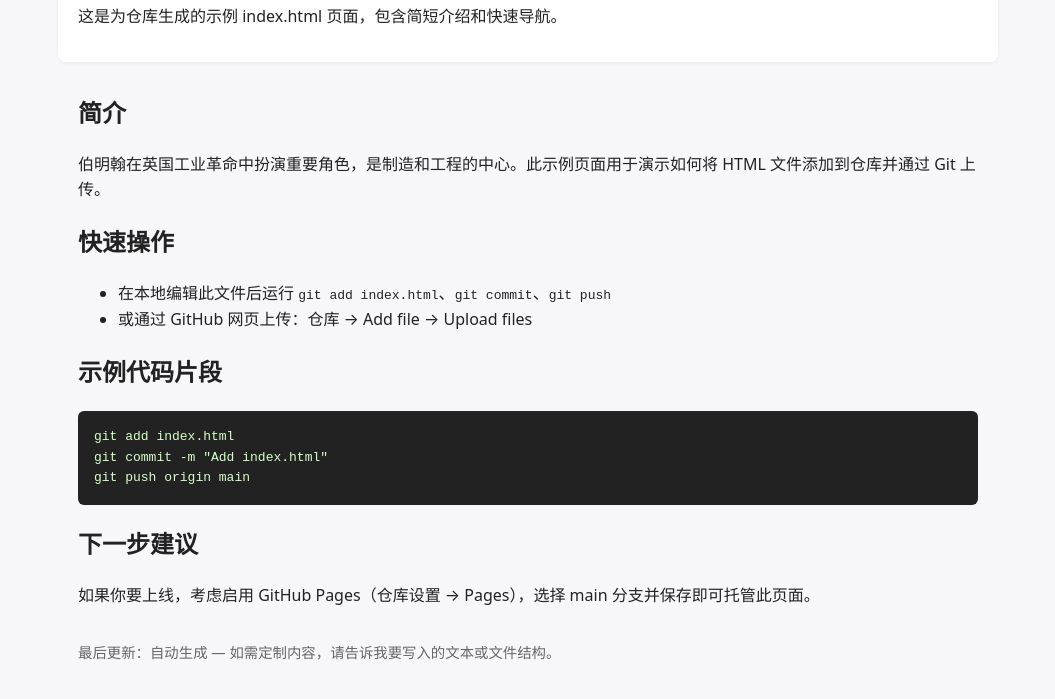
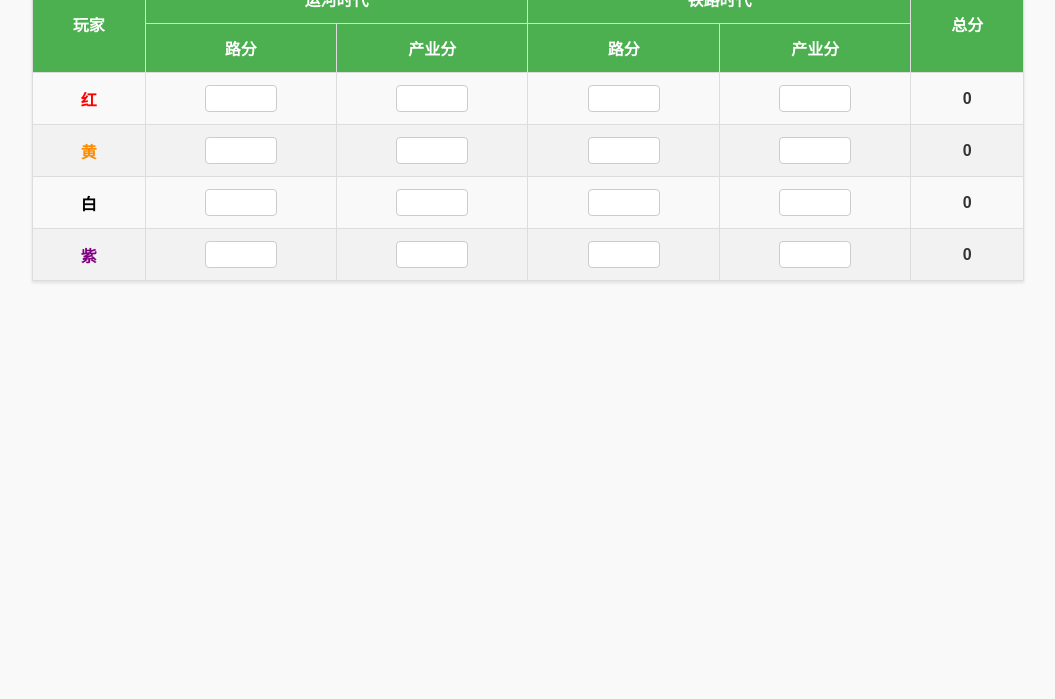
Before and after one commit to xpxtbdhs6t-ship-it/industrial-revolution-birmingham, a plain HTML site: page index.html in a window 1280 px wide. Shown: the part 101-800 px from the top of the page, without its empty margins (112-1167 px from the left). Drawn offline with Linux system fonts and the light colour scheme.

Commit message:
Replace index.html with scoring table per user

```diff
--- a/index.html
+++ b/index.html
@@ -1,53 +1,149 @@
-<!doctype html>
+<!DOCTYPE html>
 <html lang="zh-CN">
 <head>
-  <meta charset="utf-8">
-  <meta name="viewport" content="width=device-width,initial-scale=1">
-  <title>工业革命 — 伯明翰</title>
+  <meta charset="UTF-8"> <!-- 设置文档字符编码为UTF-8 -->
+  <meta name="viewport" content="width=device-width, initial-scale=1.0"> <!-- 设置视口，使页面适应不同设备 -->
+  <title>工业革命伯明翰得分表</title> <!-- 设置网页标题 -->
   <style>
-    body{font-family:system-ui,-apple-system,Segoe UI,Roboto,"Helvetica Neue",Arial;line-height:1.6;margin:0;padding:2rem;background:#f7f7f9;color:#222}
-    header{max-width:900px;margin:0 auto 2rem;padding:1rem 1.25rem;background:#fff;border-radius:8px;box-shadow:0 1px 4px rgba(0,0,0,.05)}
-    h1{margin:0 0 .25rem;font-size:1.6rem}
-    .content{max-width:900px;margin:0 auto;padding:0 1.25rem}
-    pre{background:#222;color:#d7ffca;padding:1rem;border-radius:6px;overflow:auto}
-    footer{max-width:900px;margin:2rem auto 0;color:#666;font-size:.9rem}
+    body {
+      font-family: Arial, sans-serif; /* 设置全局字体 */
+      margin: 20px; /* 设置页面外边距 */
+      background-color: #f9f9f9; /* 设置背景颜色 */
+    }
+    h2 {
+      text-align: center; /* 居中对齐标题 */
+      color: #333; /* 设置标题颜色 */
+    }
+    table {
+      width: 80%; /* 设置表格宽度 */
+      border-collapse: collapse; /* 合并表格边框 */
+      margin: 20px auto; /* 设置表格上下外边距和水平居中 */
+      box-shadow: 0 2px 3px rgba(0,0,0,0.1); /* 添加阴影效果 */
+    }
+    th, td {
+      border: 1px solid #ddd; /* 设置单元格边框 */
+      padding: 12px; /* 设置单元格内边距 */
+      text-align: center; /* 文本居中对齐 */
+    }
+    th {
+      background-color: #4CAF50; /* 设置表头背景颜色 */
+      color: white; /* 设置表头文字颜色 */
+    }
+    tr:nth-child(even) {
+      background-color: #f2f2f2; /* 设置偶数行背景颜色 */
+    }
+    .player-name {
+      font-weight: bold; /* 设置玩家名字加粗 */
+    }
+    .red {
+      color: red; /* 设置红色玩家的文字颜色 */
+    }
+    .yellow {
+      color: darkorange; /* 设置黄色玩家的文字颜色 */
+    }
+    .white {
+      color: black; /* 设置白色玩家的文字颜色 */
+    }
+    .purple {
+      color: purple; /* 设置紫色玩家的文字颜色 */
+    }
+    input[type="number"] {
+      width: 60px; /* 设置数字输入框宽度 */
+      text-align: center; /* 文本居中对齐 */
+      padding: 5px; /* 设置内边距 */
+      border: 1px solid #ccc; /* 设置边框 */
+      border-radius: 4px; /* 设置圆角 */
+    }
+    input[type="number"]:focus {
+      border-color: #4CAF50; /* 输入框聚焦时改变边框颜色 */
+      outline: none; /* 移除默认聚焦轮廓 */
+    }
+    .total-score {
+      font-weight: bold; /* 设置总分文字加粗 */
+      color: #333; /* 设置总分文字颜色 */
+    }
   </style>
 </head>
 <body>
-  <header>
-    <h1>工业革命 — 伯明翰（示例网页）</h1>
-    <p>这是为仓库生成的示例 index.html 页面，包含简短介绍和快速导航。</p>
-  </header>
 
-  <main class="content">
-    <section>
-      <h2>简介</h2>
-      <p>伯明翰在英国工业革命中扮演重要角色，是制造和工程的中心。此示例页面用于演示如何将 HTML 文件添加到仓库并通过 Git 上传。</p>
-    </section>
+<h2>工业革命伯明翰得分表 - 伯明翰</h2> <!-- 页面主标题 -->
 
-    <section>
-      <h2>快速操作</h2>
-      <ul>
-        <li>在本地编辑此文件后运行 <code>git add index.html</code>、<code>git commit</code>、<code>git push</code></li>
-        <li>或通过 GitHub 网页上传：仓库 → Add file → Upload files</li>
-      </ul>
-    </section>
+<table id="scoreTable"> <!-- 定义表格ID以便脚本操作 -->
+  <thead>
+    <tr>
+      <th rowspan="2">玩家</th> <!-- 表头：玩家 -->
+      <th colspan="2">运河时代</th> <!-- 表头：运河时代 -->
+      <th colspan="2">铁路时代</th> <!-- 表头：铁路时代 -->
+      <th rowspan="2">总分</th> <!-- 表头：总分 -->
+    </tr>
+    <tr>
+      <th>路分</th> <!-- 表头：路分 -->
+      <th>产业分</th> <!-- 表头：产业分 -->
+      <th>路分</th> <!-- 表头：路分 -->
+      <th>产业分</th> <!-- 表头：产业分 -->
+    </tr>
+  </thead>
+  <tbody>
+    <tr class="red">
+      <td class="player-name red">红</td> <!-- 红色玩家名字 -->
+      <td><input type="number" oninput="updateTotalScore(this)"></td> <!-- 运河时代路分输入框 -->
+      <td><input type="number" oninput="updateTotalScore(this)"></td> <!-- 运河时代产业分输入框 -->
+      <td><input type="number" oninput="updateTotalScore(this)"></td> <!-- 铁路时代路分输入框 -->
+      <td><input type="number" oninput="updateTotalScore(this)"></td> <!-- 铁路时代产业分输入框 -->
+      <td class="total-score">0</td> <!-- 总分显示单元格 -->
+    </tr>
+    <tr class="yellow">
+      <td class="player-name yellow">黄</td> <!-- 黄色玩家名字 -->
+      <td><input type="number" oninput="updateTotalScore(this)"></td> <!-- 运河时代路分输入框 -->
+      <td><input type="number" oninput="updateTotalScore(this)"></td> <!-- 运河时代产业分输入框 -->
+      <td><input type="number" oninput="updateTotalScore(this)"></td> <!-- 铁路时代路分输入框 -->
+      <td><input type="number" oninput="updateTotalScore(this)"></td> <!-- 铁路时代产业分输入框 -->
+      <td class="total-score">0</td> <!-- 总分显示单元格 -->
+    </tr>
+    <tr class="white">
+      <td class="player-name white">白</td> <!-- 白色玩家名字 -->
+      <td><input type="number" oninput="updateTotalScore(this)"></td> <!-- 运河时代路分输入框 -->
+      <td><input type="number" oninput="updateTotalScore(this)"></td> <!-- 运河时代产业分输入框 -->
+      <td><input type="number" oninput="updateTotalScore(this)"></td> <!-- 铁路时代路分输入框 -->
+      <td><input type="number" oninput="updateTotalScore(this)"></td> <!-- 铁路时代产业分输入框 -->
+      <td class="total-score">0</td> <!-- 总分显示单元格 -->
+    </tr>
+    <tr class="purple">
+      <td class="player-name purple">紫</td> <!-- 紫色玩家名字 -->
+      <td><input type="number" oninput="updateTotalScore(this)"></td> <!-- 运河时代路分输入框 -->
+      <td><input type="number" oninput="updateTotalScore(this)"></td> <!-- 运河时代产业分输入框 -->
+      <td><input type="number" oninput="updateTotalScore(this)"></td> <!-- 铁路时代路分输入框 -->
+      <td><input type="number" oninput="updateTotalScore(this)"></td> <!-- 铁路时代产业分输入框 -->
+      <td class="total-score">0</td> <!-- 总分显示单元格 -->
+    </tr>
+  </tbody>
+</table>
 
-    <section>
-      <h2>示例代码片段</h2>
-      <pre><code>git add index.html
-git commit -m "Add index.html"
-git push origin main</code></pre>
-    </section>
+<script>
+  function updateTotalScore(inputElement) { // 定义更新总分的函数
+    const row = inputElement.closest('tr'); // 获取当前输入框所在的行
+    let totalScore = 0; // 初始化总分为0
 
-    <section>
-      <h2>下一步建议</h2>
-      <p>如果你要上线，考虑启用 GitHub Pages（仓库设置 → Pages），选择 main 分支并保存即可托管此页面。</p>
-    </section>
-  </main>
+    // Sum all the numbers in the current row except the last cell (total score)
+    const inputs = row.querySelectorAll('input[type="number"]'); // 获取当前行中的所有数字输入框
+    inputs.forEach(input => { // 遍历每个输入框
+      const value = parseFloat(input.value) || 0; // 将输入值转换为浮点数，如果为空则设为0
+      totalScore += value; // 累加到总分
+    });
 
-  <footer>
-    最后更新：自动生成 — 如需定制内容，请告诉我要写入的文本或文件结构。
-  </footer>
+    // Update the total score cell
+    const totalScoreCell = row.querySelector('.total-score'); // 获取总分显示单元格
+    totalScoreCell.textContent = totalScore; // 更新总分显示
+  }
+
+  // Initialize total scores when the page loads
+  document.addEventListener('DOMContentLoaded', () => { // 页面加载完成后执行
+    const rows = document.querySelectorAll('#scoreTable tbody tr'); // 获取表格中的所有行
+    rows.forEach(row => { // 遍历每一行
+      updateTotalScore(row.querySelector('input[type="number"]')); // 初始化该行的总分
+    });
+  });
+</script>
+
 </body>
 </html>
```
